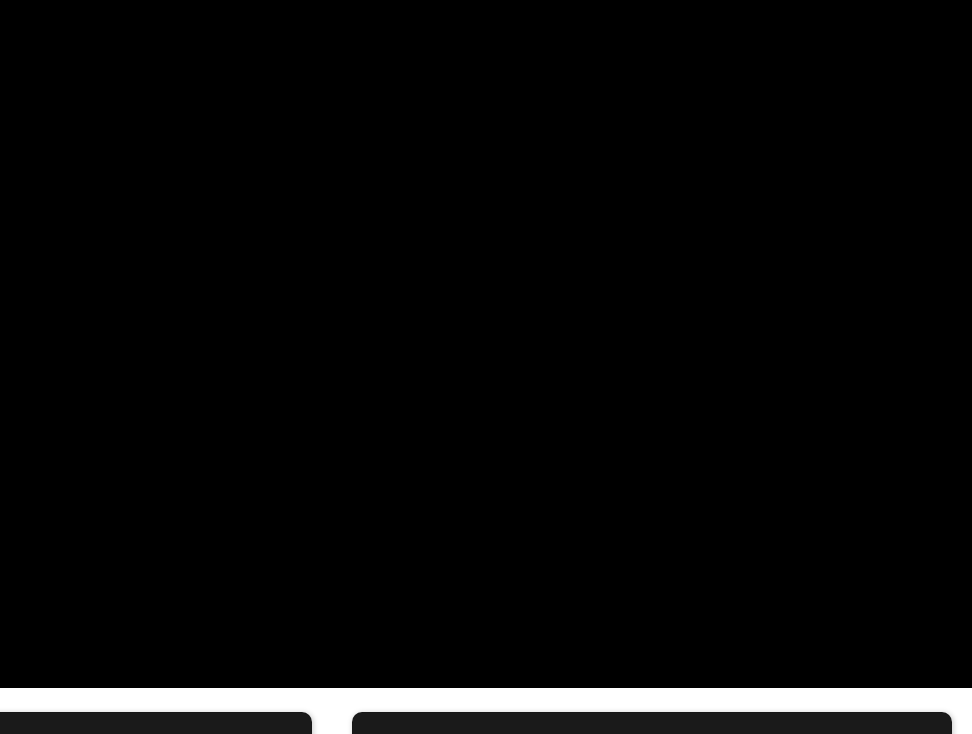
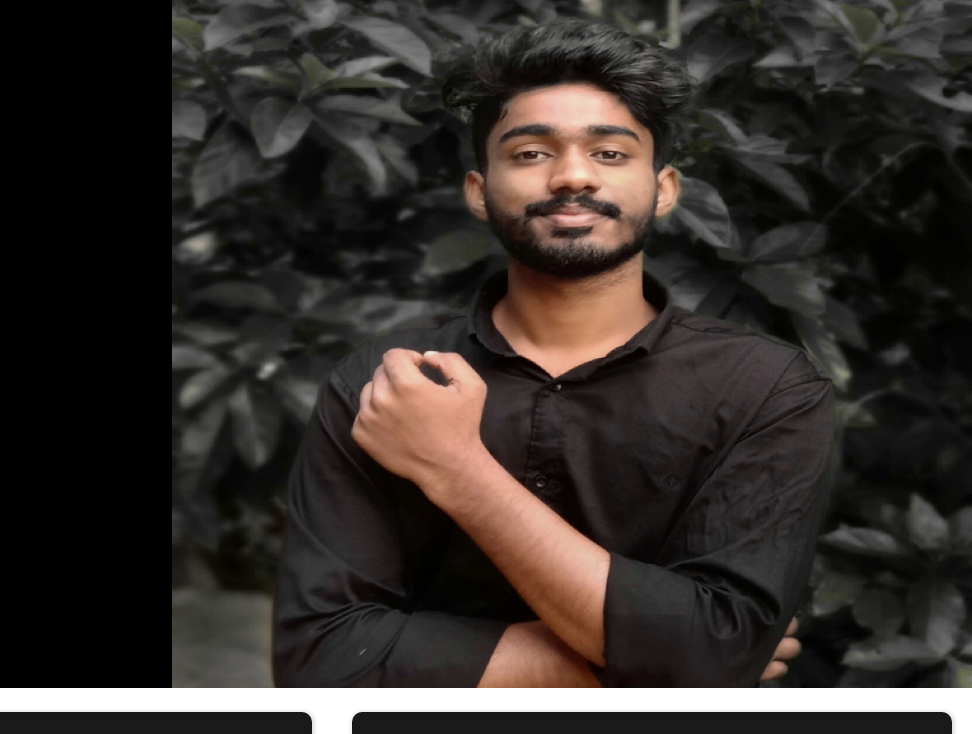
Before and after one commit to MubashirAngathil/PersonalWebSite, a plain HTML site: page index.html in a window 1280 px wide. Shown: the top 734 px of the page, 308-1280 px from the left. Drawn offline with nearby package versions, Linux system fonts and the light colour scheme; a script that the page names is missing.

Commit message:
css added

```diff
--- a/CSS/style.css
+++ b/CSS/style.css
@@ -10,10 +10,11 @@ body{
   display: none;
 }
 .header{
-  background-image:url('Assets/Banner.jpg') ;
+  background-image:url('/Assets/Banner.jpg') ;
   width: 100%;
+  background-size: 50rem 50rem;
   background-repeat: no-repeat;
-  background-position-x: right;
+  background-position: right;
   height: 43rem;
 }
 .title_intro{
```
